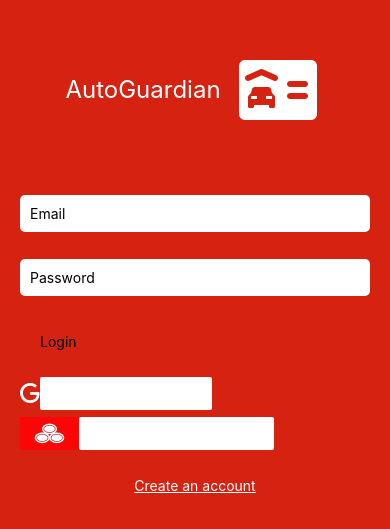
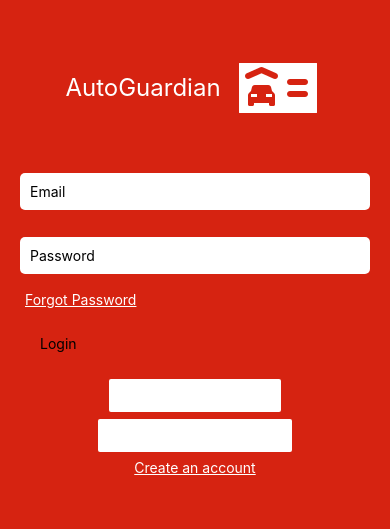
Before and after one commit to vikashftw/AutoGuardian, a React Native app: screen /Login in a window 390 px wide. Shown: the part 153-682 px from the top of the page. Built offline with nearby package versions, Linux system fonts and the light colour scheme.

Commit message:
latest updates

```diff
--- a/components/Login.js
+++ b/components/Login.js
@@ -10,30 +10,40 @@ const LoginPage = ({navigation}) => {
     <View style={styles.container}>
         <View style={styles.headerContainer}>
             <Text style={styles.headerText}>AutoGuardian</Text>
-            <Image source={logo} />
+            <Image
+                style={{height:50}}
+                source={logo}
+            />
         </View>
         <View style={styles.loginInfo}>
             <TextInput placeholder="Email" style={styles.input} />
             <TextInput placeholder="Password" secureTextEntry={true} style={styles.input} />
+            <TouchableOpacity
+                style={{flexDirection:'column', alignItems:'start', paddingLeft: 5}}
+                onPress={() => {navigation.navigate('SignUp')}}
+            >
+                <Text style={styles.underlinedText}>Forgot Password</Text>
+            </TouchableOpacity>
             <View style={styles.container}>
                 <TouchableOpacity
                     style={styles.button}
                     onPress={() => {
+                        // Handle login button press
                     }}
-                >
-                <Text>Login</Text>
-            </TouchableOpacity>
-        </View>
-            <View style={{flexDirection:'row', alignItems:'center', }}>
-                <Image  source={google_icon}/>
+                    >
+                    <Text>Login</Text>
+                </TouchableOpacity>
+            </View>
+            <View style={{flexDirection:'row', alignItems:'center', justifyContent: 'center' }}>
+                {/* <Image  source={google_icon}/> */}
                 <Button style={{borderWidth:2}}title="Sign in with Google" color={'white'} onPress={() => {}} />
             </View>
-            <View style={{flexDirection:'row', alignItems:'center', }}>
-                <Image source={statefarm_icon}/>
+            <View style={{flexDirection:'row', alignItems:'center', justifyContent: 'center' }}>
+                {/* <Image source={statefarm_icon}/> */}
                 <Button title="Sign in with StateFarm" color={'white'} onPress={() => {}} />
             </View>
             <TouchableOpacity onPress={() => {navigation.navigate('SignUp')}}>
-                <Text style={styles.stateFarmText}>Create an account</Text>
+                <Text style={styles.underlinedText}>Create an account</Text>
             </TouchableOpacity>
         </View>
     </View>
@@ -73,9 +83,8 @@ const styles = StyleSheet.create({
     marginVertical: 10,
     borderRadius: 5,
   },
-  stateFarmText: {
+  underlinedText: {
     textDecorationLine: 'underline',
-    marginTop: 20,
     color: '#FFF',
     textAlign: 'center',
   },
--- a/package.json
+++ b/package.json
@@ -15,11 +15,12 @@
     "@react-navigation/stack": "^6.3.18",
     "expo": "~49.0.13",
     "expo-status-bar": "~1.6.0",
+    "firebase": "^10.4.0",
     "react": "18.2.0",
     "react-dom": "18.2.0",
     "react-native": "0.72.5",
-    "react-native-safe-area-context": "^4.7.2",
-    "react-native-screens": "^3.25.0",
+    "react-native-safe-area-context": "^4.6.3",
+    "react-native-screens": "~3.22.0",
     "react-native-web": "~0.19.6"
   },
   "devDependencies": {
```
Also changed, not shown: 1 other file (tests, documents, lock files or other folders).
